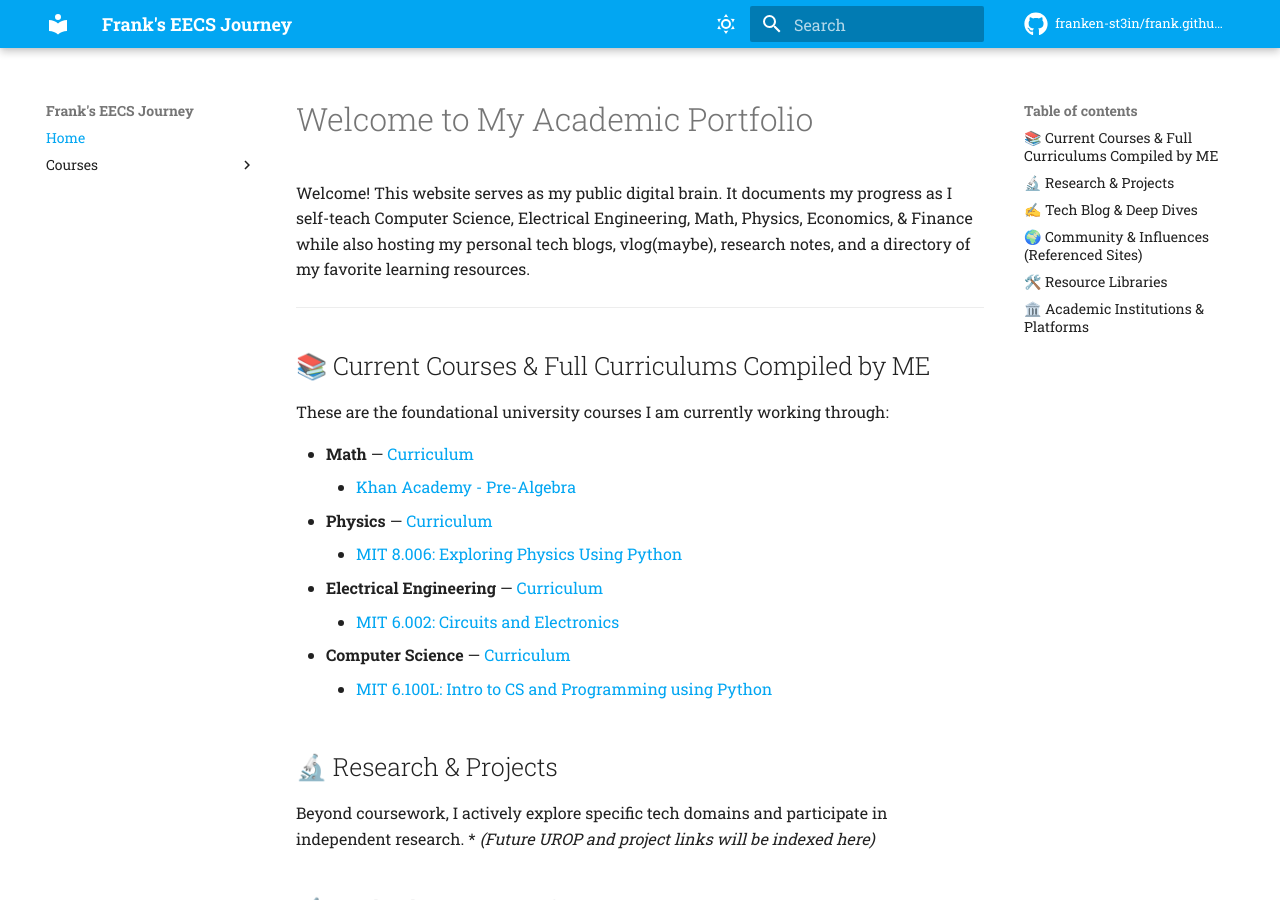
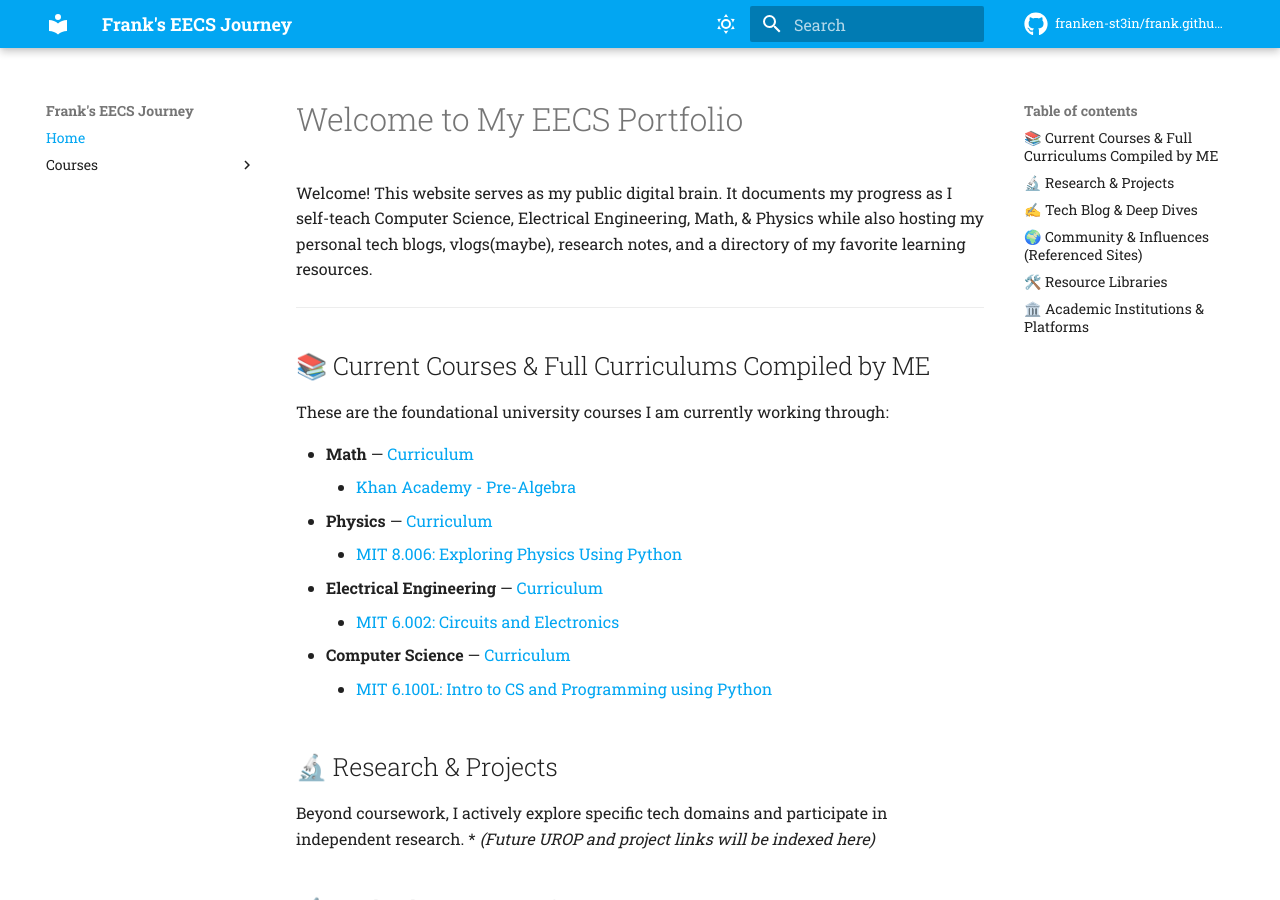
Before and after one commit to franken-st3in/frank.github.io, an MkDocs documentation site: the page built from docs/index.md, in a window 1280 px wide and 900 px high. Built offline with MkDocs 1.6.1 and Material for MkDocs 9.7.7, drawn with Linux system fonts in a browser that asks for light colours; comment, search, counter and statistics services are not loaded.

Commit message:
Revise portfolio title and description
Updated the title and adjusted the description for clarity.

```diff
--- a/docs/index.md
+++ b/docs/index.md
@@ -1,6 +1,6 @@
-# Welcome to My Academic Portfolio
+# Welcome to My EECS Portfolio
 
-Welcome! This website serves as my public digital brain. It documents my progress as I self-teach Computer Science, Electrical Engineering, Math, Physics, Economics, & Finance while also hosting my personal tech blogs, vlog(maybe), research notes, and a directory of my favorite learning resources.
+Welcome! This website serves as my public digital brain. It documents my progress as I self-teach Computer Science, Electrical Engineering, Math, & Physics while also hosting my personal tech blogs, vlogs(maybe), research notes, and a directory of my favorite learning resources.
 
 ---
 
```
